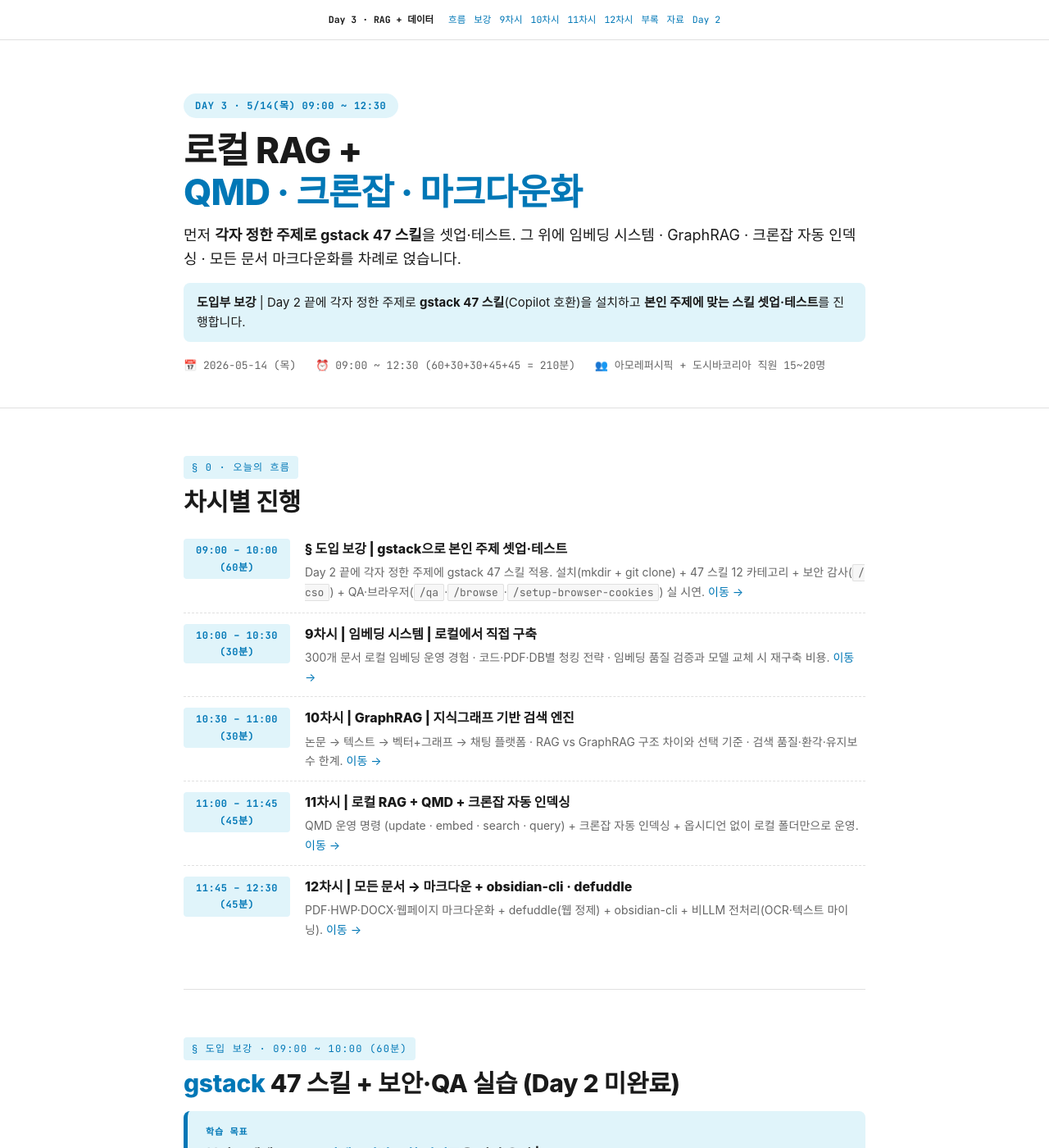
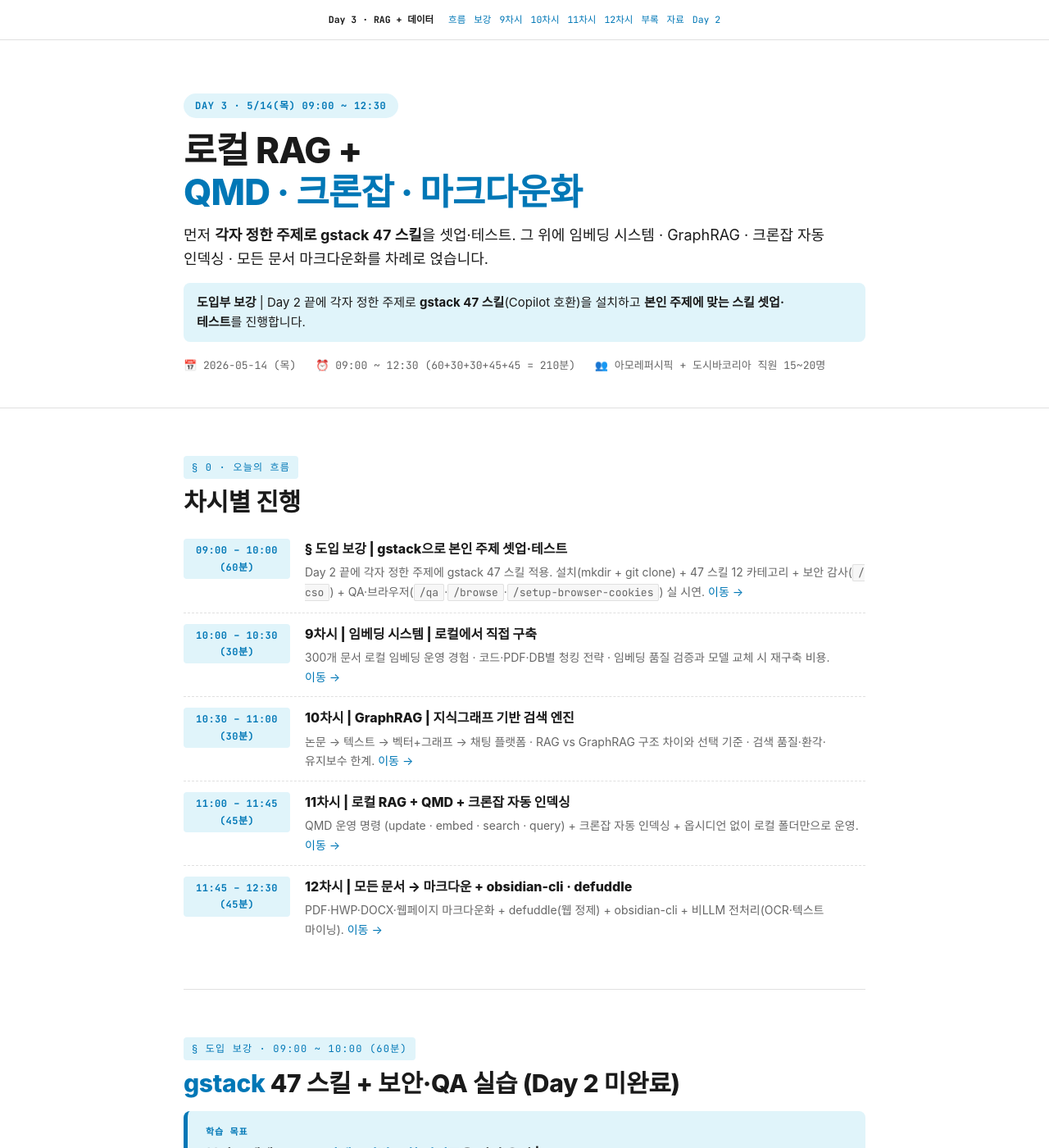
Before and after one commit to daniel8824-del/rag-day3, a Jekyll site: the page docs/index.html, which Jekyll copies as it is, in a window 1280 px wide and 1400 px high. Shown: the whole window at 82% size. Built offline with Jekyll 4.4.1, drawn with Linux system fonts in a browser that asks for light colours; some web fonts are replaced.

Commit message:
한국어 줄바꿈 정합 — word-break: keep-all + text-wrap: pretty (전역)
body에 word-break: keep-all 추가 — 한국어 단어 단위 줄바꿈 (CJK 단어 보존)
overflow-wrap: break-word — 너무 긴 단어는 끊기 허용
p · li · td · th · div에 text-wrap: pretty — 마지막 줄 1글자 orphan 방지 (CSS 최신)

표뿐 아니라 사이트 전체 한국어 텍스트에 적용.

Co-Authored-By: Claude Opus 4.7 (1M context) <noreply@anthropic.com>

```diff
--- a/docs/index.html
+++ b/docs/index.html
@@ -32,7 +32,10 @@
     background: var(--bg); color: var(--fg);
     margin: 0; padding: 0;
     line-height: 1.7; font-size: 17px;
-  }
+    word-break: keep-all;
+    overflow-wrap: break-word;
+  }
+  p, li, td, th, div { text-wrap: pretty; }
   code, pre { font-family: 'JetBrains Mono', 'Consolas', monospace; }
   .container { max-width: 880px; margin: 0 auto; padding: 0 24px; }
 
```
